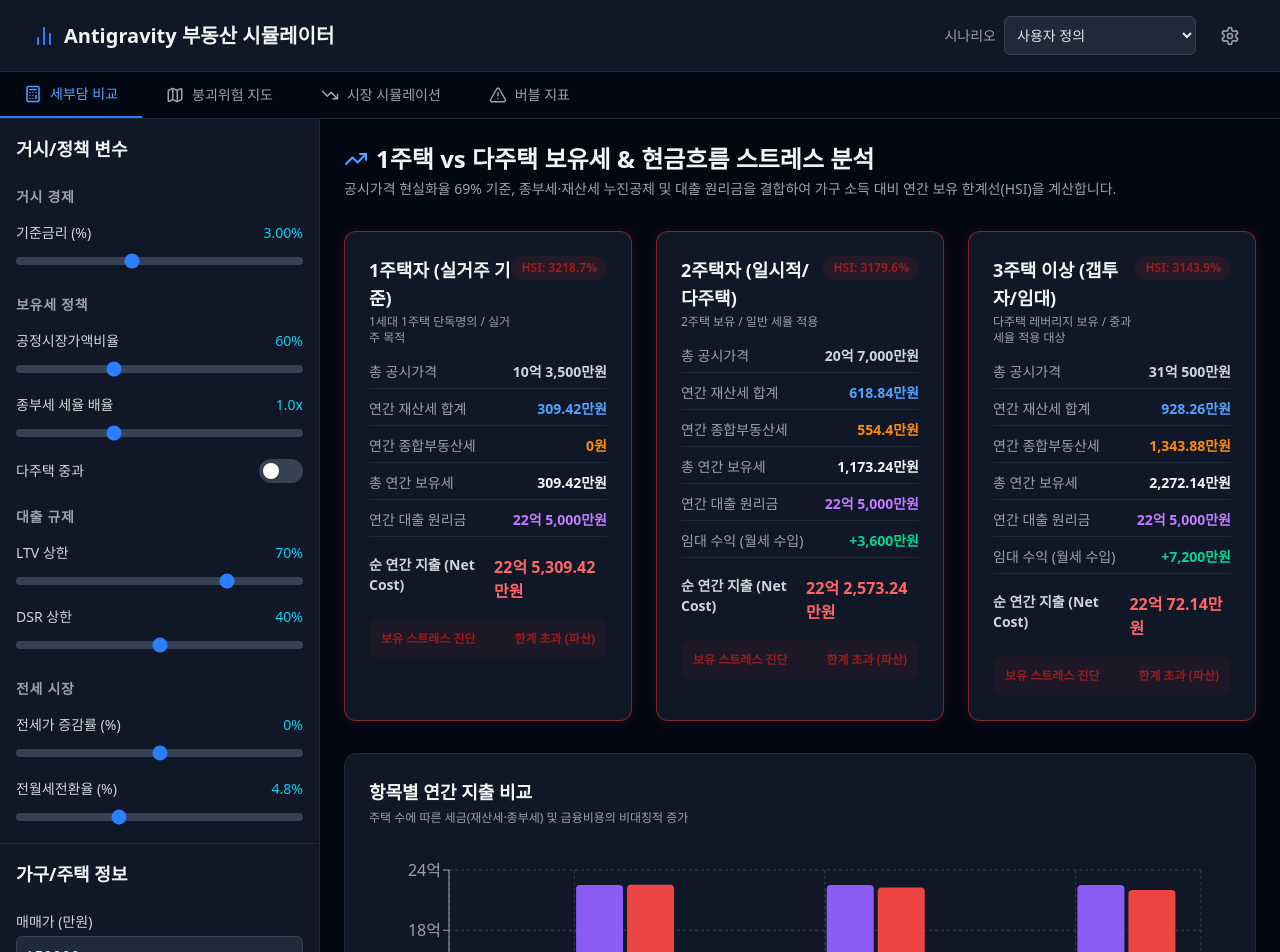
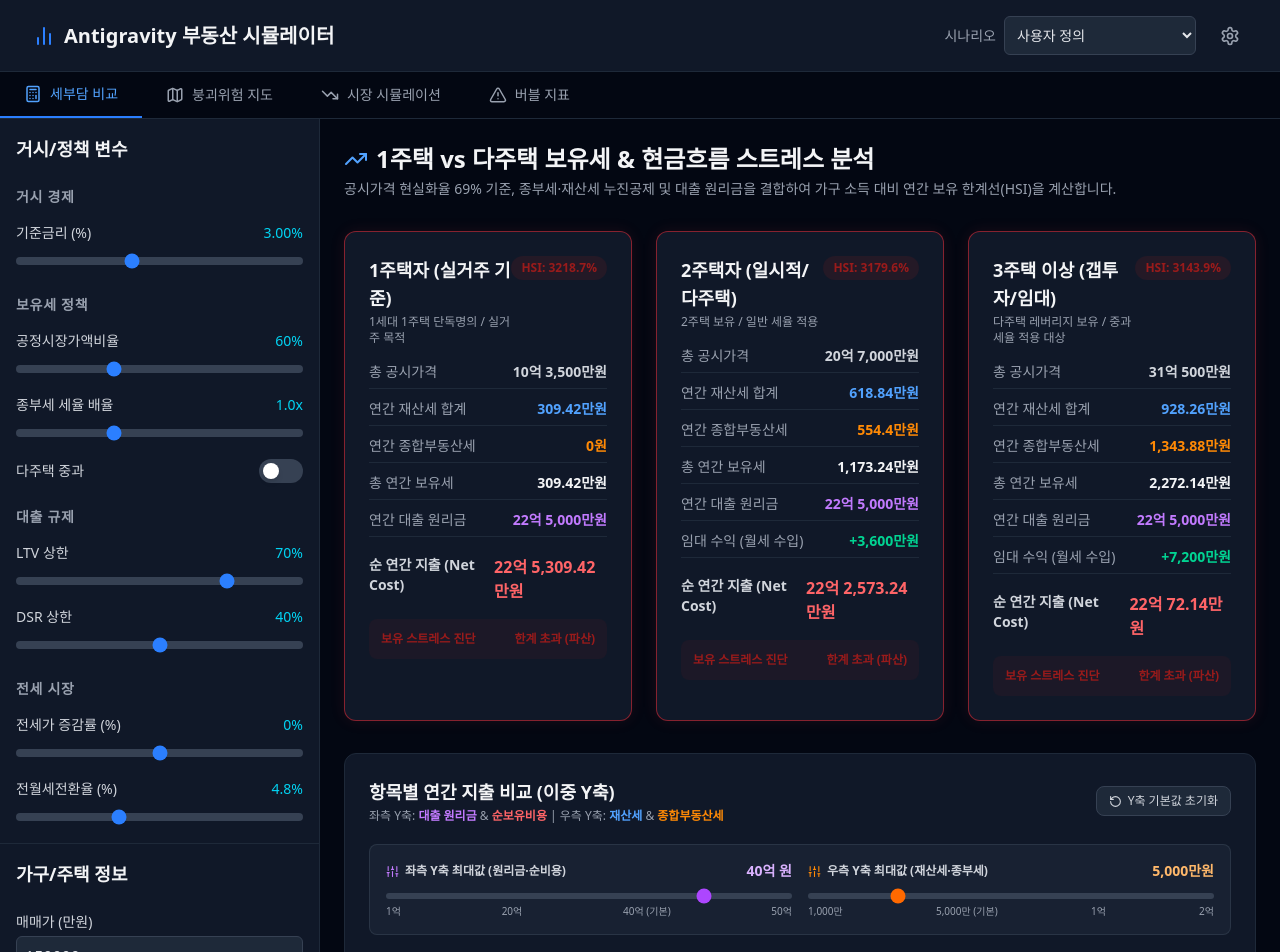
Before and after one commit to eljja/real_estate, a React (Vite) app: page / in a window 1280 px wide. Shown: the top 952 px of the page. Built offline with nearby package versions, Linux system fonts and the light colour scheme.

Commit message:
feat(chart): implement dual Y-axis with custom slider controls for tax comparison chart

```diff
--- a/src/components/tabs/TaxComparisonTab.tsx
+++ b/src/components/tabs/TaxComparisonTab.tsx
@@ -1,14 +1,20 @@
-import React, { useMemo } from 'react';
+import React, { useMemo, useState } from 'react';
 import { useSimStore } from '../../store/useSimStore';
 import { calculateAnnualHoldingTax } from '../../engine/taxEngine';
 import { calculateHSI, calculateMortgagePayment, getHsiLevel } from '../../engine/stressEngine';
-import { formatManWon, formatPercent } from '../../utils/formatters';
+import { formatManWon, formatManWonCompact, formatPercent } from '../../utils/formatters';
 import { getHsiColor, getHsiLabel } from '../../utils/colorScale';
 import { BarChart, Bar, XAxis, YAxis, CartesianGrid, Tooltip, Legend, ResponsiveContainer } from 'recharts';
-import { ShieldAlert, TrendingUp, AlertTriangle, CheckCircle2 } from 'lucide-react';
+import { TrendingUp, AlertTriangle, CheckCircle2, Sliders, RotateCcw } from 'lucide-react';
 
 export default function TaxComparisonTab() {
   const { params } = useSimStore();
+
+  // Y축 최대값 제어 (단위: 만원)
+  // 좌측 Y축 기본값: 40억 (400,000만원)
+  // 우측 Y축 기본값: 5천만원 (5,000만원)
+  const [leftYMax, setLeftYMax] = useState<number>(400000);
+  const [rightYMax, setRightYMax] = useState<number>(5000);
 
   const comparisonData = useMemo(() => {
     const scenarios = [
@@ -76,6 +82,11 @@ export default function TaxComparisonTab() {
       tax3: t3.totalAnnual
     };
   });
+
+  const handleResetYAxis = () => {
+    setLeftYMax(400000);
+    setRightYMax(5000);
+  };
 
   return (
     <div className="p-6 space-y-8 text-gray-200 max-w-7xl mx-auto">
@@ -162,25 +173,120 @@ export default function TaxComparisonTab() {
         })}
       </div>
 
-      {/* 연간 세부담 차트 */}
-      <div className="bg-gray-900 p-6 rounded-xl border border-gray-800">
-        <h3 className="text-lg font-bold mb-1 text-gray-100">항목별 연간 지출 비교</h3>
-        <p className="text-xs text-gray-400 mb-6">주택 수에 따른 세금(재산세·종부세) 및 금융비용의 비대칭적 증가</p>
-        <div className="h-80 w-full">
+      {/* 이중 Y축 연간 세부담 & 지출 차트 */}
+      <div className="bg-gray-900 p-6 rounded-xl border border-gray-800 space-y-5">
+        <div className="flex flex-col sm:flex-row sm:items-center justify-between gap-4">
+          <div>
+            <h3 className="text-lg font-bold text-gray-100">항목별 연간 지출 비교 (이중 Y축)</h3>
+            <p className="text-xs text-gray-400 mt-0.5">
+              좌측 Y축: <span className="text-purple-400 font-semibold">대출 원리금</span> & <span className="text-red-400 font-semibold">순보유비용</span> |
+              우측 Y축: <span className="text-blue-400 font-semibold">재산세</span> & <span className="text-orange-400 font-semibold">종합부동산세</span>
+            </p>
+          </div>
+          <button
+            onClick={handleResetYAxis}
+            className="flex items-center gap-1.5 px-3 py-1.5 rounded-lg bg-gray-800 hover:bg-gray-700 text-xs font-medium text-gray-300 transition-colors self-start sm:self-auto border border-gray-700"
+          >
+            <RotateCcw size={13} />
+            Y축 기본값 초기화
+          </button>
+        </div>
+
+        {/* Y축 최대값 조절 슬라이더 패널 */}
+        <div className="grid grid-cols-1 md:grid-cols-2 gap-4 p-4 rounded-lg bg-gray-800/60 border border-gray-700/60 text-xs">
+          {/* 좌측 Y축 슬라이더 (원리금/순보유비용 - 최대 40억 기준) */}
+          <div className="space-y-1.5">
+            <div className="flex justify-between items-center">
+              <span className="font-semibold text-gray-300 flex items-center gap-1.5">
+                <Sliders size={13} className="text-purple-400" />
+                좌측 Y축 최대값 (원리금·순비용)
+              </span>
+              <span className="font-bold text-purple-300 text-sm">{formatManWon(leftYMax)}</span>
+            </div>
+            <input
+              type="range"
+              min={10000}
+              max={500000}
+              step={10000}
+              value={leftYMax}
+              onChange={(e) => setLeftYMax(Number(e.target.value))}
+              className="w-full h-1.5 bg-gray-700 rounded-lg appearance-none cursor-pointer accent-purple-500"
+            />
+            <div className="flex justify-between text-[10px] text-gray-400">
+              <span>1억</span>
+              <span>20억</span>
+              <span>40억 (기본)</span>
+              <span>50억</span>
+            </div>
+          </div>
+
+          {/* 우측 Y축 슬라이더 (재산세/종부세 - 최대 5천만원 기준) */}
+          <div className="space-y-1.5">
+            <div className="flex justify-between items-center">
+              <span className="font-semibold text-gray-300 flex items-center gap-1.5">
+                <Sliders size={13} className="text-orange-400" />
+                우측 Y축 최대값 (재산세·종부세)
+              </span>
+              <span className="font-bold text-orange-300 text-sm">{formatManWon(rightYMax)}</span>
+            </div>
+            <input
+              type="range"
+              min={1000}
+              max={20000}
+              step={500}
+              value={rightYMax}
+              onChange={(e) => setRightYMax(Number(e.target.value))}
+              className="w-full h-1.5 bg-gray-700 rounded-lg appearance-none cursor-pointer accent-orange-500"
+            />
+            <div className="flex justify-between text-[10px] text-gray-400">
+              <span>1,000만</span>
+              <span>5,000만 (기본)</span>
+              <span>1억</span>
+              <span>2억</span>
+            </div>
+          </div>
+        </div>
+
+        {/* 차트 영역 */}
+        <div className="h-88 w-full pt-2">
           <ResponsiveContainer width="100%" height="100%">
-            <BarChart data={chartData} margin={{ top: 20, right: 30, left: 20, bottom: 5 }}>
+            <BarChart data={chartData} margin={{ top: 20, right: 35, left: 20, bottom: 5 }}>
               <CartesianGrid strokeDasharray="3 3" stroke="#374151" />
-              <XAxis dataKey="name" stroke="#9ca3af" />
-              <YAxis stroke="#9ca3af" tickFormatter={(v) => `${Math.round(v / 10000)}억`} />
+              <XAxis dataKey="name" stroke="#9ca3af" tick={{ fill: '#d1d5db' }} />
+
+              {/* 좌측 Y축: 원리금 및 순보유비용 */}
+              <YAxis
+                yAxisId="left"
+                orientation="left"
+                domain={[0, leftYMax]}
+                stroke="#a78bfa"
+                tickFormatter={(v) => formatManWonCompact(v)}
+                label={{ value: '원리금/순보유비용', angle: -90, position: 'insideLeft', fill: '#a78bfa', fontSize: 11 }}
+              />
+
+              {/* 우측 Y축: 재산세 및 종합부동산세 */}
+              <YAxis
+                yAxisId="right"
+                orientation="right"
+                domain={[0, rightYMax]}
+                stroke="#fb923c"
+                tickFormatter={(v) => formatManWonCompact(v)}
+                label={{ value: '재산세/종합부동산세', angle: 90, position: 'insideRight', fill: '#fb923c', fontSize: 11 }}
+              />
+
               <Tooltip
                 contentStyle={{ backgroundColor: '#111827', borderColor: '#374151', color: '#f3f4f6', borderRadius: '8px' }}
-                formatter={(val: number) => [formatManWon(val), '']}
+                formatter={(val: number, name: string) => [formatManWon(val), name]}
               />
-              <Legend wrapperStyle={{ color: '#d1d5db' }} />
-              <Bar dataKey="재산세" fill="#3b82f6" radius={[4, 4, 0, 0]} />
-              <Bar dataKey="종합부동산세" fill="#f97316" radius={[4, 4, 0, 0]} />
-              <Bar dataKey="대출 원리금" fill="#8b5cf6" radius={[4, 4, 0, 0]} />
-              <Bar dataKey="순보유비용" fill="#ef4444" radius={[4, 4, 0, 0]} />
+              <Legend wrapperStyle={{ color: '#d1d5db', paddingTop: '10px' }} />
+
+              {/* 우측 Y축 바 (세금 항목) */}
+              <Bar yAxisId="right" dataKey="재산세" fill="#3b82f6" radius={[4, 4, 0, 0]} />
+              <Bar yAxisId="right" dataKey="종합부동산세" fill="#f97316" radius={[4, 4, 0, 0]} />
+
+              {/* 좌측 Y축 바 (금융 및 순비용 항목) */}
+              <Bar yAxisId="left" dataKey="대출 원리금" fill="#8b5cf6" radius={[4, 4, 0, 0]} />
+              <Bar yAxisId="left" dataKey="순보유비용" fill="#ef4444" radius={[4, 4, 0, 0]} />
             </BarChart>
           </ResponsiveContainer>
         </div>
--- a/src/utils/formatters.ts
+++ b/src/utils/formatters.ts
@@ -17,6 +17,15 @@ export const formatManWon = (value: number): string => {
   return result.trim();
 };
 
+export const formatManWonCompact = (value: number): string => {
+  if (value === 0) return '0';
+  if (value >= 10000) {
+    const uk = value / 10000;
+    return uk % 1 === 0 ? `${uk}억` : `${uk.toFixed(1)}억`;
+  }
+  return `${value.toLocaleString()}만`;
+};
+
 export const formatPercent = (value: number, decimals: number = 1): string => {
   return `${(value * 100).toFixed(decimals)}%`;
 };
```
